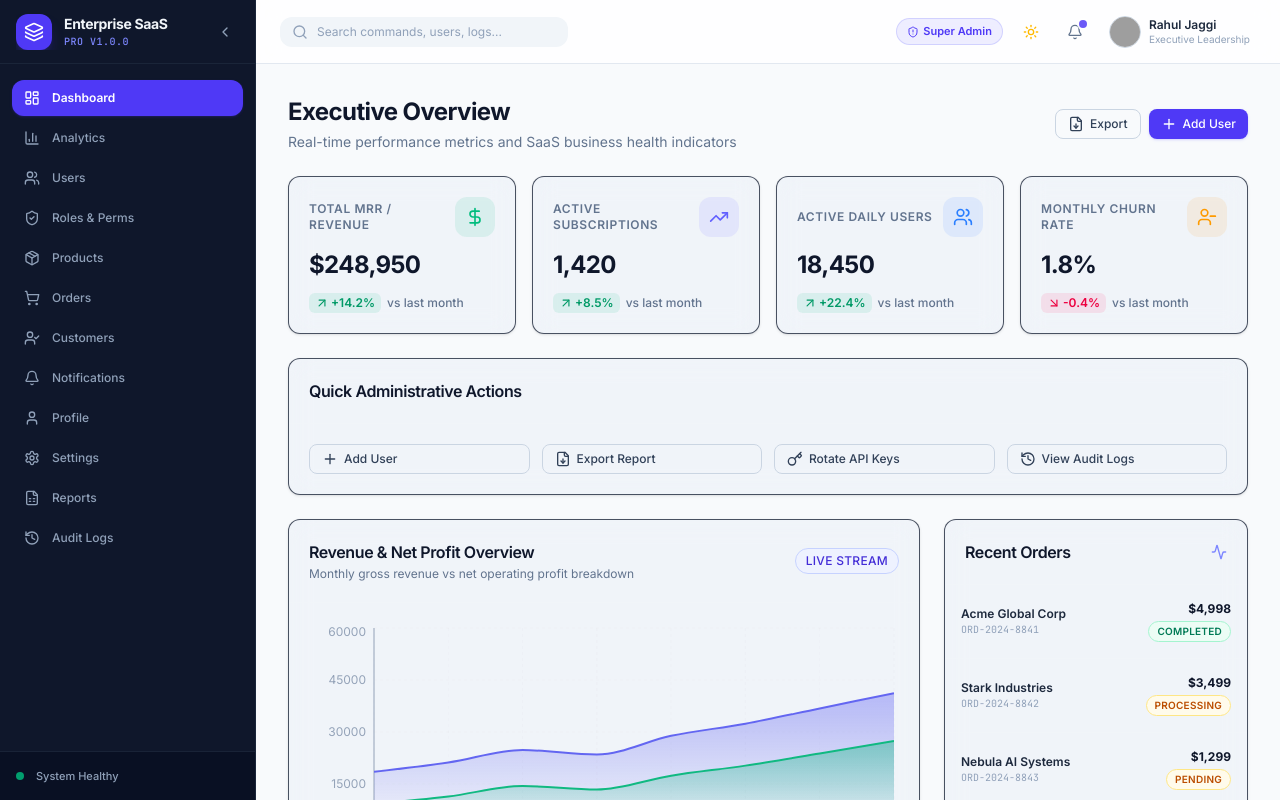
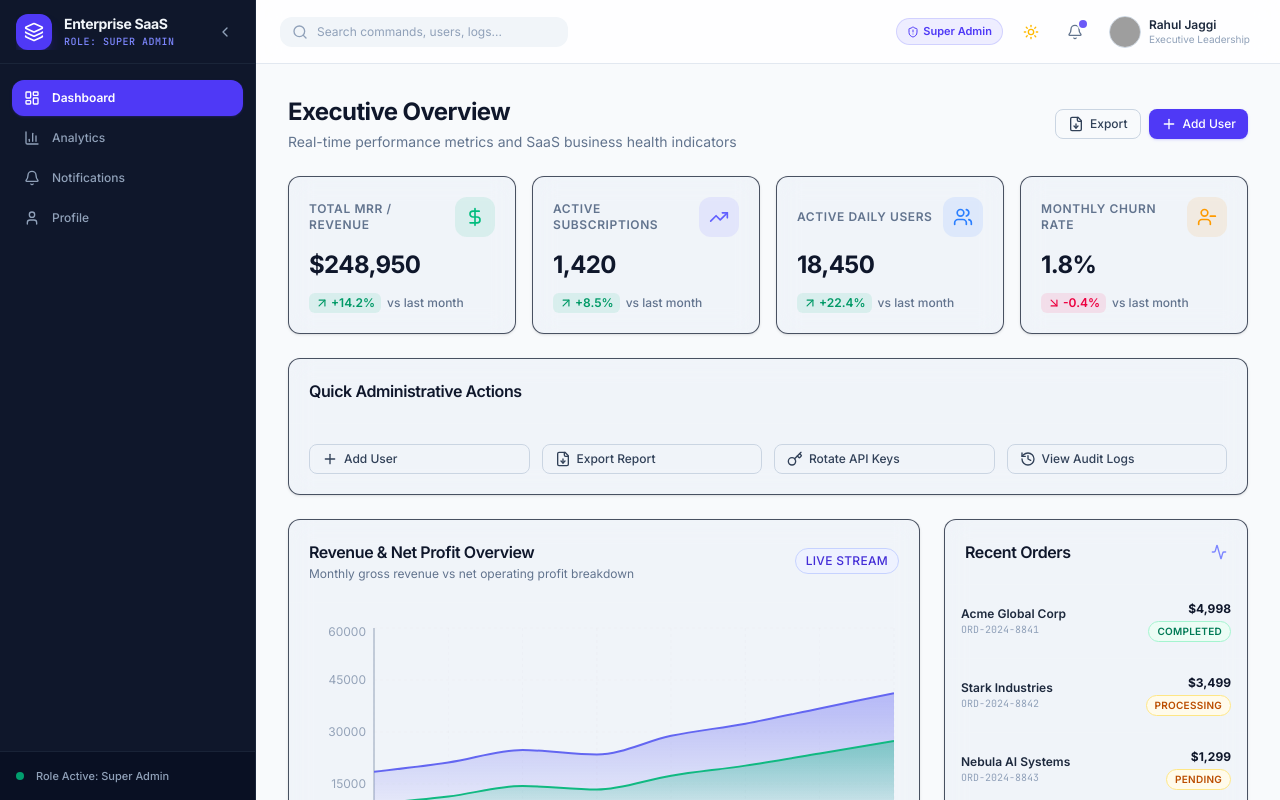
Before and after one commit to RahulJaggi/enterprise-saas-dashboard, a React (Vite) app: page /dashboard in a window 1280 px wide. Shown: the top 800 px of the page. Built offline with nearby package versions, Linux system fonts and the light colour scheme; grey boxes are pictures that could not be loaded.

Commit message:
feat: implement Enterprise Role Based Access Control (RBAC) and generate RBAC_REPORT.md

```diff
--- /dev/null
+++ b/src/components/auth/PermissionGuard.tsx
@@ -0,0 +1,23 @@
+import React from 'react';
+import { Permission } from '../../config/permissions';
+import { usePermission } from '../../hooks/usePermission';
+
+interface PermissionGuardProps {
+  permission: Permission;
+  children: React.ReactNode;
+  fallback?: React.ReactNode;
+}
+
+export const PermissionGuard: React.FC<PermissionGuardProps> = ({
+  permission,
+  children,
+  fallback = null,
+}) => {
+  const { hasPermission } = usePermission();
+
+  if (!hasPermission(permission)) {
+    return <>{fallback}</>;
+  }
+
+  return <>{children}</>;
+};
--- /dev/null
+++ b/src/components/auth/RoleGuard.tsx
@@ -0,0 +1,19 @@
+import React from 'react';
+import { Navigate, Outlet } from 'react-router-dom';
+import { UserRole } from '../../config/permissions';
+import { usePermission } from '../../hooks/usePermission';
+
+interface RoleGuardProps {
+  allowedRoles: UserRole[];
+  children?: React.ReactNode;
+}
+
+export const RoleGuard: React.FC<RoleGuardProps> = ({ allowedRoles, children }) => {
+  const { hasRole } = usePermission();
+
+  if (!hasRole(allowedRoles)) {
+    return <Navigate to="/forbidden" replace />;
+  }
+
+  return children ? <>{children}</> : <Outlet />;
+};
--- a/src/components/layout/Header.tsx
+++ b/src/components/layout/Header.tsx
@@ -3,7 +3,7 @@ import { Sun, Moon, Bell, Search, ShieldAlert, LogOut, CheckCheck } from 'lucide
 import { useDarkMode } from '../../hooks/useDarkMode';
 import { useAuth } from '../../hooks/useAuth';
 import { useAppDispatch, useAppSelector } from '../../hooks/useAppDispatch';
-import { logout } from '../../app/authSlice';
+import { logout, loginSuccess } from '../../app/authSlice';
 import { markAsRead, markAllAsRead } from '../../app/notificationSlice';
 
 export const Header: React.FC = () => {
@@ -117,6 +117,30 @@ export const Header: React.FC = () => {
                 <p className="text-xs font-bold text-slate-900 dark:text-slate-100">{user?.name}</p>
                 <p className="text-[11px] text-slate-400 truncate">{user?.email}</p>
               </div>
+              <div className="px-3 py-2 border-b border-slate-100 dark:border-slate-800">
+                <p className="text-[10px] uppercase font-bold text-slate-400 mb-1">Switch Role</p>
+                <div className="flex gap-1">
+                  {(['Admin', 'Manager', 'User'] as const).map((r) => (
+                    <button
+                      key={r}
+                      onClick={() => {
+                        dispatch(loginSuccess({
+                          user: { ...user!, role: r as any },
+                          token: `mock-${r.toLowerCase()}-token`
+                        }));
+                        setShowUserMenu(false);
+                      }}
+                      className={`px-2 py-1 text-[10px] font-bold rounded-md border ${
+                        user?.role === r
+                          ? 'bg-indigo-600 text-white border-indigo-600'
+                          : 'bg-slate-100 dark:bg-slate-800 text-slate-600 dark:text-slate-400 border-slate-200 dark:border-slate-700'
+                      }`}
+                    >
+                      {r}
+                    </button>
+                  ))}
+                </div>
+              </div>
               <button
                 onClick={() => dispatch(logout())}
                 className="w-full flex items-center gap-2 px-3 py-2 mt-1 text-xs font-medium text-red-600 dark:text-red-400 hover:bg-red-50 dark:hover:bg-red-950/40 rounded-lg transition-colors"
--- a/src/components/layout/Sidebar.tsx
+++ b/src/components/layout/Sidebar.tsx
@@ -18,32 +18,42 @@ import {
 } from 'lucide-react';
 import { useAppDispatch, useAppSelector } from '../../hooks/useAppDispatch';
 import { toggleSidebar } from '../../app/themeSlice';
+import { usePermission } from '../../hooks/usePermission';
+import { Permission } from '../../config/permissions';
 
 interface NavItem {
   label: string;
   path: string;
   icon: React.ReactNode;
-  badge?: string;
+  permission?: Permission;
+  adminOnly?: boolean;
 }
 
 const navItems: NavItem[] = [
   { label: 'Dashboard', path: '/dashboard', icon: <LayoutDashboard className="w-4 h-4" /> },
   { label: 'Analytics', path: '/analytics', icon: <BarChart3 className="w-4 h-4" /> },
-  { label: 'Users', path: '/users', icon: <Users className="w-4 h-4" /> },
-  { label: 'Roles & Perms', path: '/roles', icon: <ShieldCheck className="w-4 h-4" /> },
-  { label: 'Products', path: '/products', icon: <Package className="w-4 h-4" /> },
-  { label: 'Orders', path: '/orders', icon: <ShoppingCart className="w-4 h-4" /> },
-  { label: 'Customers', path: '/customers', icon: <UserCheck className="w-4 h-4" /> },
+  { label: 'Users', path: '/users', icon: <Users className="w-4 h-4" />, permission: 'users:read' },
+  { label: 'Roles & Perms', path: '/roles', icon: <ShieldCheck className="w-4 h-4" />, adminOnly: true },
+  { label: 'Products', path: '/products', icon: <Package className="w-4 h-4" />, permission: 'products:read' },
+  { label: 'Orders', path: '/orders', icon: <ShoppingCart className="w-4 h-4" />, permission: 'orders:read' },
+  { label: 'Customers', path: '/customers', icon: <UserCheck className="w-4 h-4" />, permission: 'customers:read' },
   { label: 'Notifications', path: '/notifications', icon: <Bell className="w-4 h-4" /> },
   { label: 'Profile', path: '/profile', icon: <User className="w-4 h-4" /> },
-  { label: 'Settings', path: '/settings', icon: <Settings className="w-4 h-4" /> },
-  { label: 'Reports', path: '/reports', icon: <FileSpreadsheet className="w-4 h-4" /> },
-  { label: 'Audit Logs', path: '/audit-logs', icon: <History className="w-4 h-4" /> },
+  { label: 'Settings', path: '/settings', icon: <Settings className="w-4 h-4" />, permission: 'settings:read' },
+  { label: 'Reports', path: '/reports', icon: <FileSpreadsheet className="w-4 h-4" />, permission: 'reports:read' },
+  { label: 'Audit Logs', path: '/audit-logs', icon: <History className="w-4 h-4" />, adminOnly: true },
 ];
 
 export const Sidebar: React.FC = () => {
   const dispatch = useAppDispatch();
   const sidebarOpen = useAppSelector((state) => state.theme.sidebarOpen);
+  const { role, hasPermission } = usePermission();
+
+  const filteredNavItems = navItems.filter((item) => {
+    if (item.adminOnly && role !== 'Admin') return false;
+    if (item.permission && !hasPermission(item.permission)) return false;
+    return true;
+  });
 
   return (
     <aside
@@ -63,7 +73,7 @@ export const Sidebar: React.FC = () => {
                 Enterprise SaaS
               </span>
               <span className="text-[10px] text-indigo-400 font-mono font-medium tracking-wider">
-                PRO V1.0.0
+                ROLE: {role.toUpperCase()}
               </span>
             </div>
           )}
@@ -78,7 +88,7 @@ export const Sidebar: React.FC = () => {
 
       {/* Nav Menu */}
       <div className="flex-1 overflow-y-auto px-3 py-4 space-y-1">
-        {navItems.map((item) => (
+        {filteredNavItems.map((item) => (
           <NavLink
             key={item.path}
             to={item.path}
@@ -101,7 +111,7 @@ export const Sidebar: React.FC = () => {
         <div className="p-4 border-t border-slate-800/80 bg-slate-950/40">
           <div className="flex items-center gap-3">
             <div className="w-2 h-2 rounded-full bg-emerald-500 animate-pulse"></div>
-            <span className="text-[11px] font-medium text-slate-400">System Healthy</span>
+            <span className="text-[11px] font-medium text-slate-400">Role Active: {role}</span>
           </div>
         </div>
       )}
--- /dev/null
+++ b/src/config/permissions.ts
@@ -0,0 +1,63 @@
+export type UserRole = 'Admin' | 'Manager' | 'User';
+
+export type Permission =
+  | 'users:read'
+  | 'users:create'
+  | 'users:edit'
+  | 'users:delete'
+  | 'products:read'
+  | 'products:create'
+  | 'products:edit'
+  | 'products:delete'
+  | 'orders:read'
+  | 'orders:create'
+  | 'orders:edit'
+  | 'orders:delete'
+  | 'customers:read'
+  | 'customers:edit'
+  | 'settings:read'
+  | 'settings:edit'
+  | 'reports:read'
+  | 'reports:export';
+
+export const ROLE_PERMISSIONS_MATRIX: Record<UserRole, Permission[]> = {
+  Admin: [
+    'users:read',
+    'users:create',
+    'users:edit',
+    'users:delete',
+    'products:read',
+    'products:create',
+    'products:edit',
+    'products:delete',
+    'orders:read',
+    'orders:create',
+    'orders:edit',
+    'orders:delete',
+    'customers:read',
+    'customers:edit',
+    'settings:read',
+    'settings:edit',
+    'reports:read',
+    'reports:export',
+  ],
+  Manager: [
+    'users:read',
+    'products:read',
+    'products:create',
+    'products:edit',
+    'orders:read',
+    'orders:create',
+    'orders:edit',
+    'customers:read',
+    'customers:edit',
+    'reports:read',
+    'reports:export',
+  ],
+  User: [
+    'products:read',
+    'orders:read',
+    'customers:read',
+    'reports:read',
+  ],
+};
--- /dev/null
+++ b/src/features/auth/Forbidden.tsx
@@ -0,0 +1,36 @@
+import React from 'react';
+import { useNavigate } from 'react-router-dom';
+import { ShieldAlert, ArrowLeft } from 'lucide-react';
+import { Button } from '../../components/ui/Button';
+
+export const Forbidden: React.FC = () => {
+  const navigate = useNavigate();
+
+  return (
+    <div className="min-h-screen flex items-center justify-center p-4 bg-slate-50 dark:bg-slate-950">
+      <div className="max-w-md w-full text-center space-y-4 p-8 rounded-3xl border border-slate-200 dark:border-slate-800 bg-white dark:bg-slate-900 shadow-2xl">
+        <div className="p-4 bg-rose-50 dark:bg-rose-950/40 text-rose-500 rounded-full w-16 h-16 flex items-center justify-center mx-auto">
+          <ShieldAlert className="w-8 h-8" />
+        </div>
+
+        <div>
+          <h1 className="text-2xl font-black text-slate-900 dark:text-slate-100">403 Forbidden</h1>
+          <p className="text-xs text-slate-500 dark:text-slate-400 mt-2 leading-relaxed">
+            Access Restricted. Your account role does not have permission to view this resource.
+          </p>
+        </div>
+
+        <div className="pt-2">
+          <Button
+            leftIcon={<ArrowLeft className="w-4 h-4" />}
+            onClick={() => navigate('/dashboard')}
+          >
+            Back to Executive Dashboard
+          </Button>
+        </div>
+      </div>
+    </div>
+  );
+};
+
+export default Forbidden;
--- a/src/features/auth/Login.tsx
+++ b/src/features/auth/Login.tsx
@@ -1,13 +1,14 @@
-import React from 'react';
+import React, { useState } from 'react';
 import { useForm } from 'react-hook-form';
 import { zodResolver } from '@hookform/resolvers/zod';
 import { z } from 'zod';
 import { useNavigate, Link } from 'react-router-dom';
-import { Mail, Lock } from 'lucide-react';
+import { Mail, Lock, Shield, UserCheck, User as UserIcon } from 'lucide-react';
 import { Input } from '../../components/ui/Input';
 import { Button } from '../../components/ui/Button';
 import { useAppDispatch } from '../../hooks/useAppDispatch';
 import { loginSuccess } from '../../app/authSlice';
+import { UserRole } from '../../config/permissions';
 
 const loginSchema = z.object({
   email: z.string().email('Invalid email address'),
@@ -19,6 +20,7 @@ type LoginFormValues = z.infer<typeof loginSchema>;
 export const Login: React.FC = () => {
   const dispatch = useAppDispatch();
   const navigate = useNavigate();
+  const [selectedRole, setSelectedRole] = useState<UserRole>('Admin');
 
   const {
     register,
@@ -33,28 +35,27 @@ export const Login: React.FC = () => {
   });
 
   const onSubmit = async (data: LoginFormValues) => {
-    // Simulate authentication delay
-    await new Promise((res) => setTimeout(res, 600));
+    await new Promise((res) => setTimeout(res, 400));
     dispatch(
       loginSuccess({
         user: {
           id: 'usr-1',
           name: 'Rahul Jaggi',
           email: data.email,
-          role: 'Super Admin',
+          role: selectedRole as any,
           avatarUrl: 'https://images.unsplash.com/photo-1534528741775-53994a69daeb?w=150',
           department: 'Executive Leadership',
           permissions: {
-            users: { view: true, create: true, edit: true, delete: true },
-            products: { view: true, create: true, edit: true, delete: true },
-            orders: { view: true, create: true, edit: true, delete: true },
+            users: { view: selectedRole === 'Admin', create: selectedRole === 'Admin', edit: selectedRole === 'Admin', delete: selectedRole === 'Admin' },
+            products: { view: true, create: selectedRole !== 'User', edit: selectedRole !== 'User', delete: selectedRole === 'Admin' },
+            orders: { view: true, create: selectedRole !== 'User', edit: selectedRole !== 'User', delete: selectedRole === 'Admin' },
             analytics: { view: true, export: true },
-            reports: { view: true, create: true, export: true },
-            settings: { view: true, edit: true },
-            auditLogs: { view: true },
+            reports: { view: true, create: true, export: selectedRole !== 'User' },
+            settings: { view: selectedRole === 'Admin', edit: selectedRole === 'Admin' },
+            auditLogs: { view: selectedRole === 'Admin' },
           },
         },
-        token: 'mock-jwt-token-production-991',
+        token: `mock-jwt-${selectedRole.toLowerCase()}-token`,
       })
     );
     navigate('/dashboard');
@@ -63,7 +64,33 @@ export const Login: React.FC = () => {
   return (
     <div>
       <h3 className="text-xl font-bold text-white mb-2">Sign in to Enterprise SaaS</h3>
-      <p className="text-xs text-slate-400 mb-6">Enter your organizational credentials to continue</p>
+      <p className="text-xs text-slate-400 mb-4">Select your test role and login</p>
+
+      {/* Role Selection Tabs */}
+      <div className="grid grid-cols-3 gap-2 mb-6">
+        {[
+          { role: 'Admin' as UserRole, icon: Shield, color: 'text-indigo-400' },
+          { role: 'Manager' as UserRole, icon: UserCheck, color: 'text-emerald-400' },
+          { role: 'User' as UserRole, icon: UserIcon, color: 'text-blue-400' },
+        ].map(({ role, icon: Icon, color }) => {
+          const isSelected = selectedRole === role;
+          return (
+            <button
+              key={role}
+              type="button"
+              onClick={() => setSelectedRole(role)}
+              className={`p-2.5 rounded-xl border text-xs font-bold flex flex-col items-center gap-1 transition-all ${
+                isSelected
+                  ? 'border-indigo-500 bg-indigo-600/20 text-white'
+                  : 'border-slate-800 bg-slate-900/60 text-slate-400 hover:border-slate-700'
+              }`}
+            >
+              <Icon className={`w-4 h-4 ${color}`} />
+              <span>{role}</span>
+            </button>
+          );
+        })}
+      </div>
 
       <form onSubmit={handleSubmit(onSubmit)} className="space-y-4">
         <Input
@@ -92,16 +119,9 @@ export const Login: React.FC = () => {
         </div>
 
         <Button type="submit" isLoading={isSubmitting} className="w-full mt-2">
-          Sign In
+          Sign In as {selectedRole}
         </Button>
       </form>
-
-      <p className="mt-6 text-center text-xs text-slate-400">
-        Don't have an enterprise account?{' '}
-        <Link to="/register" className="text-indigo-400 font-semibold hover:underline">
-          Request Access
-        </Link>
-      </p>
     </div>
   );
 };
--- a/src/hooks/usePermission.ts
+++ b/src/hooks/usePermission.ts
@@ -1,20 +1,23 @@
-import { useAuth } from './useAuth';
-import { UserPermissions } from '../types';
+import { useAppSelector } from './useAppDispatch';
+import { Permission, UserRole, ROLE_PERMISSIONS_MATRIX } from '../config/permissions';
 
-export const usePermission = () => {
-  const { user } = useAuth();
+export function usePermission() {
+  const user = useAppSelector((state) => state.auth.user);
+  const role: UserRole = (user?.role as UserRole) || 'Admin';
 
-  const hasPermission = <
-    K extends keyof UserPermissions,
-    P extends keyof UserPermissions[K]
-  >(
-    module: K,
-    action: P
-  ): boolean => {
-    if (!user) return false;
-    if (user.role === 'Super Admin') return true;
-    return !!user.permissions[module]?.[action];
+  const hasPermission = (permission: Permission): boolean => {
+    const allowed = ROLE_PERMISSIONS_MATRIX[role] || [];
+    return allowed.includes(permission);
   };
 
-  return { hasPermission };
-};
+  const hasRole = (allowedRoles: UserRole[]): boolean => {
+    return allowedRoles.includes(role);
+  };
+
+  return {
+    user,
+    role,
+    hasPermission,
+    hasRole,
+  };
+}
```
Also changed, not shown: src/router/index.tsx (+22 -4 lines), 1 other file (tests, documents, lock files or other folders).
